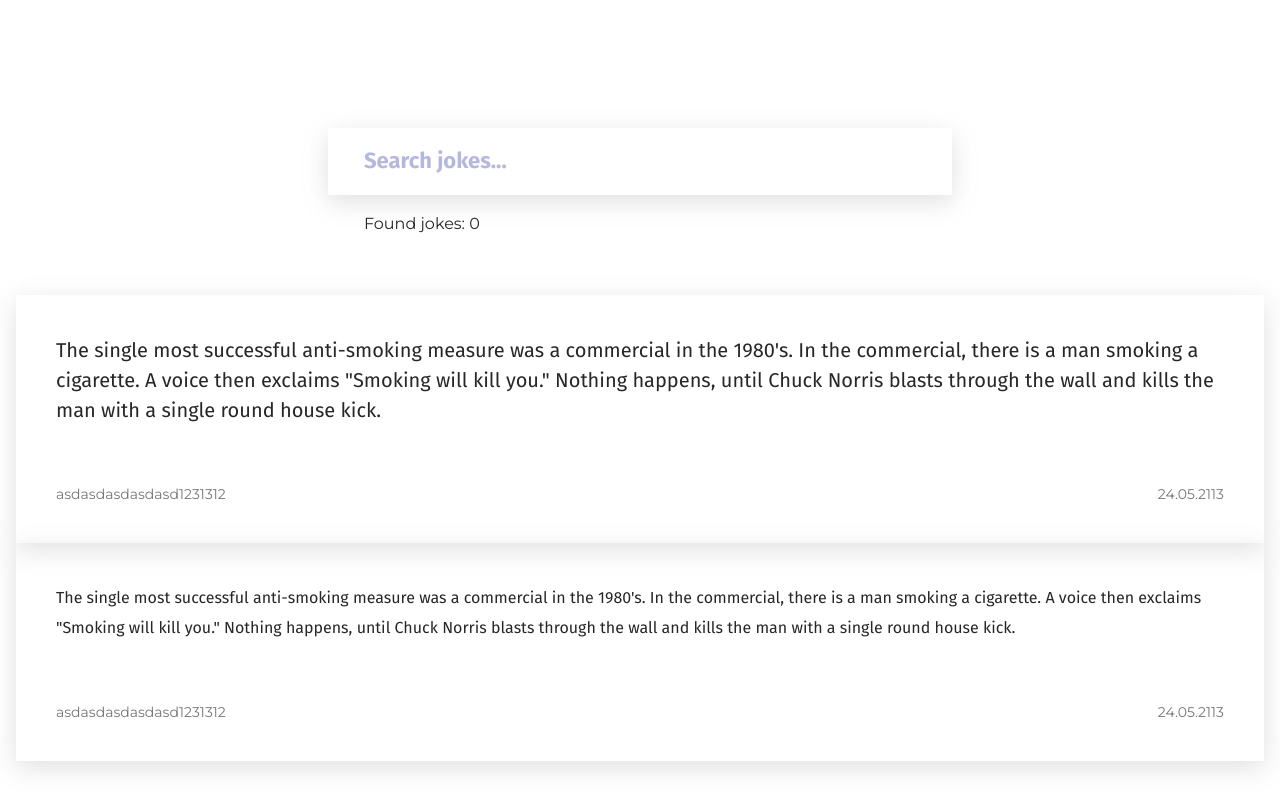
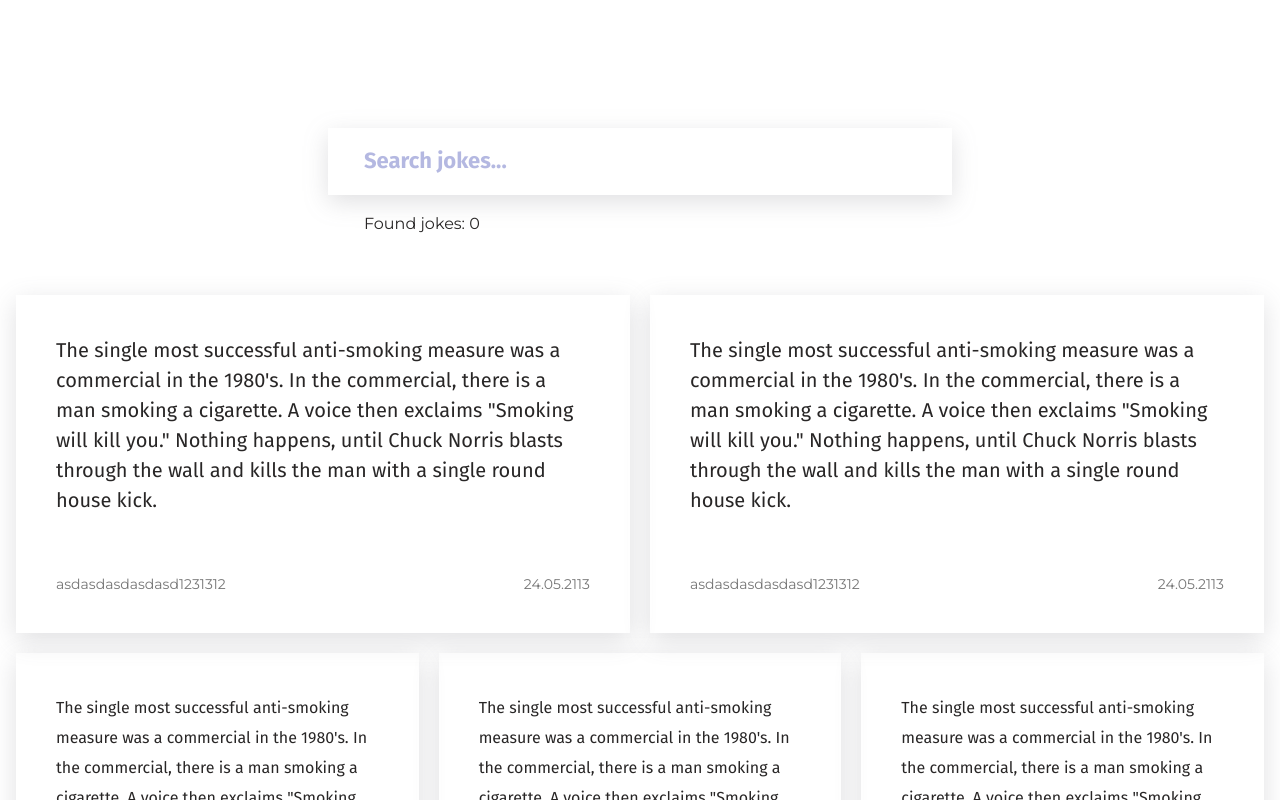
Before and after one commit to DenKuznets/fuse8-test, a React (Vite) app: page / in a window 1280 px wide. Shown: the top 800 px of the page. Built offline with nearby package versions, Linux system fonts and the light colour scheme; the HTML template or start-up script is replaced by a standard one.

Commit message:
result grid added

```diff
--- a/src/components/Card.tsx
+++ b/src/components/Card.tsx
@@ -5,6 +5,7 @@ interface Props {
 }
 
 const CardStyled = styled.div`
+    height: 100%;
     padding: 1rem;
     box-shadow: 0px 7px 25px 0px rgba(100, 100, 111, 0.2);
     @media only screen and (min-width: 1024px) {
--- a/src/components/Results.tsx
+++ b/src/components/Results.tsx
@@ -1,18 +1,41 @@
-import styled from "styled-components"
-import { Card } from "./Card"
+import styled from "styled-components";
+import { Card } from "./Card";
 
 const ResultsStyled = styled.div`
     margin-top: 6.25rem;
-    /* display: grid; */
-`
+    display: grid;
+    gap: 1.25rem;
+    max-width: 99.75rem;
+    @media only screen and (min-width: 768px) {
+        grid-template-columns: repeat(6, 1fr);
+        .cell {
+            grid-column: span 3;
+            &:nth-child(n + 3) {
+                grid-column: span 2;
+            }
+        }
+    }
+`;
+
+const cards: JSX.Element[] = [];
+
+for (let index = 0; index < 12; index++) {
+    if (index < 2) {
+        cards.push(
+            <div key={index} className="cell">
+                <Card $heading={true} />
+            </div>
+        );
+    } else
+        cards.push(
+            <div key={index} className="cell">
+                <Card $heading={false} />
+            </div>
+        );
+}
 
 const Results = () => {
-  return (
-      <ResultsStyled>
-          <Card $heading={true} />
-          <Card $heading={false} />
-    </ResultsStyled>
-  )
-}
+    return <ResultsStyled>{cards}</ResultsStyled>;
+};
 
-export default Results
+export default Results;
```
